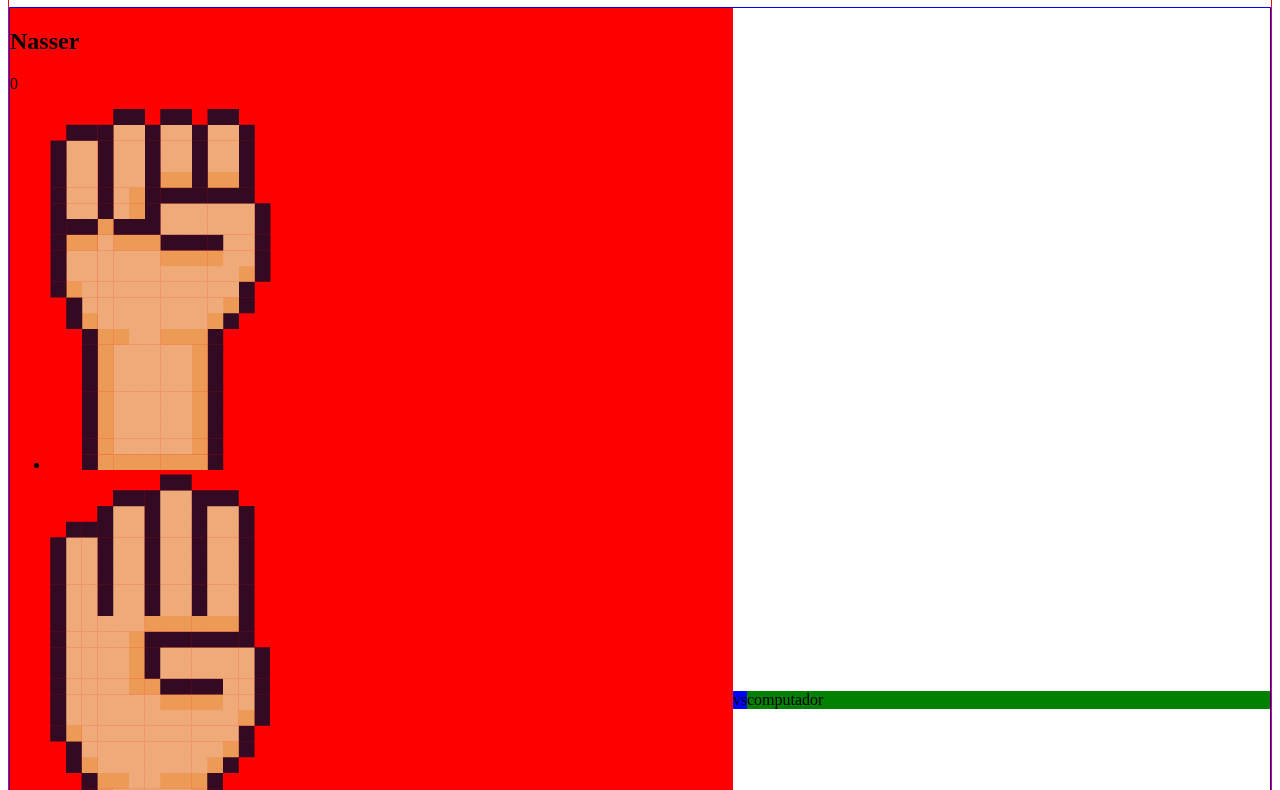
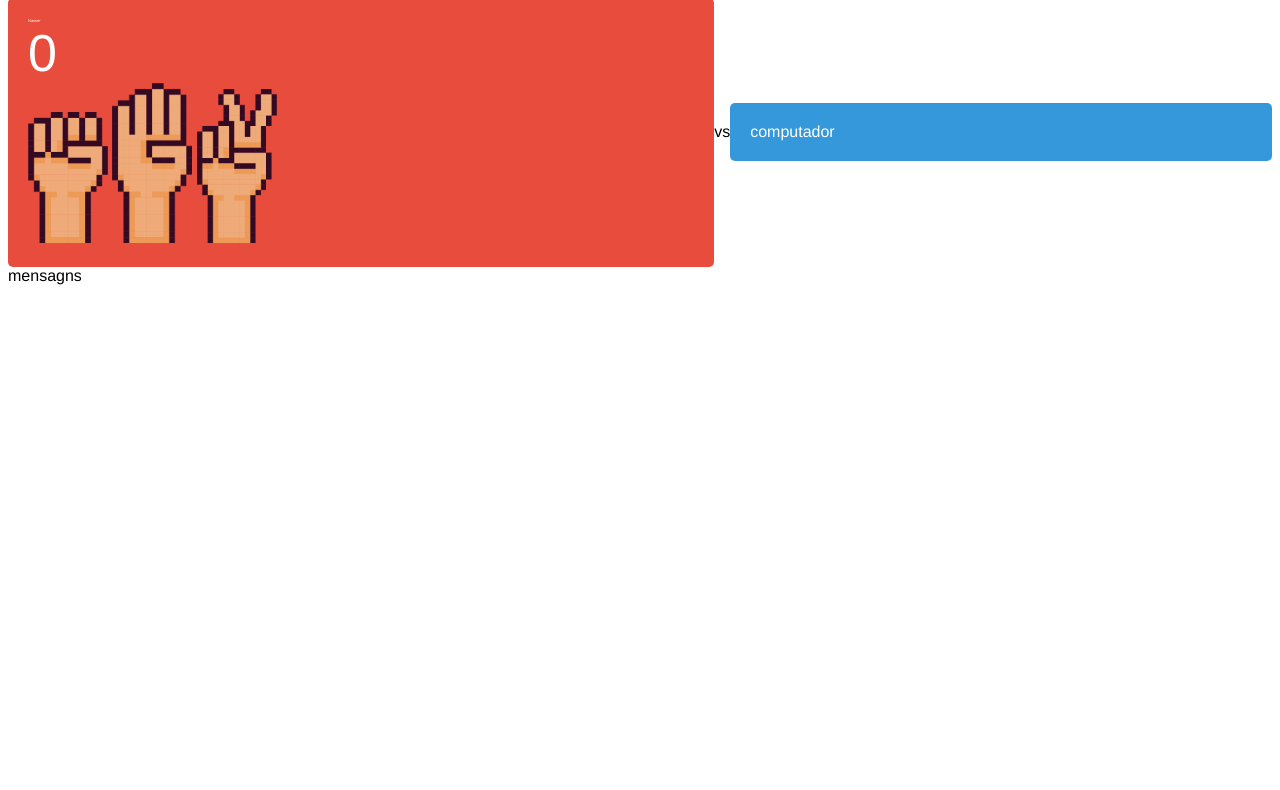
Before and after one commit to NasserSalim1/Projeto_Jokenp-, a plain HTML site: page index.html in a window 1280 px wide. Shown: the part 82-872 px from the top of the page. After the commit the page ends 800 px from the top, so only its background shows below. Drawn offline with Linux system fonts and the light colour scheme.

Commit message:
Centralizando itens

```diff
--- a/style.css
+++ b/style.css
@@ -1,9 +1,14 @@
+*{
+    font-family: Helvetica Neue, Halvetica, Arial;
+    font-weight: 400;
+    cursor: default;
+}
+
 #principal{
-    border: 1px solid red;
+
 }
 
 #placar{
-    border: 1px solid blue;
     display: flex;
     align-items: center;
     justify-content: center;
@@ -11,20 +16,55 @@
 
 #jogador, #computador{
     flex-grow: 1;
+    color: #fff;
+    border-radius: 5px;
+    padding: 20px;
+}
+
+#jogador h2, #computador h2{
+    margin: 0;
+    padding: 0;
 }
 
 #jogador{
-    background-color: red;
+    background-color: #e74c3c;
+}
+
+#jogador-nome, #computador-nome{
+    font-size: 4px;
+}
+
+#jogadorpontos, #computadorpontos{
+    font-size: 52px;
+}
+
+#jogador #jogador-escolha{
+    list-style: none;
+    margin: 0;
+    padding: 0;
+}
+
+#jogador #jogador-escolha li{
+    display: inline-block;
+}
+
+#jogador #jogador-escolha a{
+    font-size: 48px;
+}
+
+#jogador #jogador-escolha img{
+    max-width: 80px;
+}
+
+#computador{
+    background-color: #3498db;
 }
 
 #versus{
-    background-color: blue;
+
 }
 
-#computador{
-    background-color: green;
-}
 
 #mensagem{
-    border: 1px solid green;
+
 }
```
